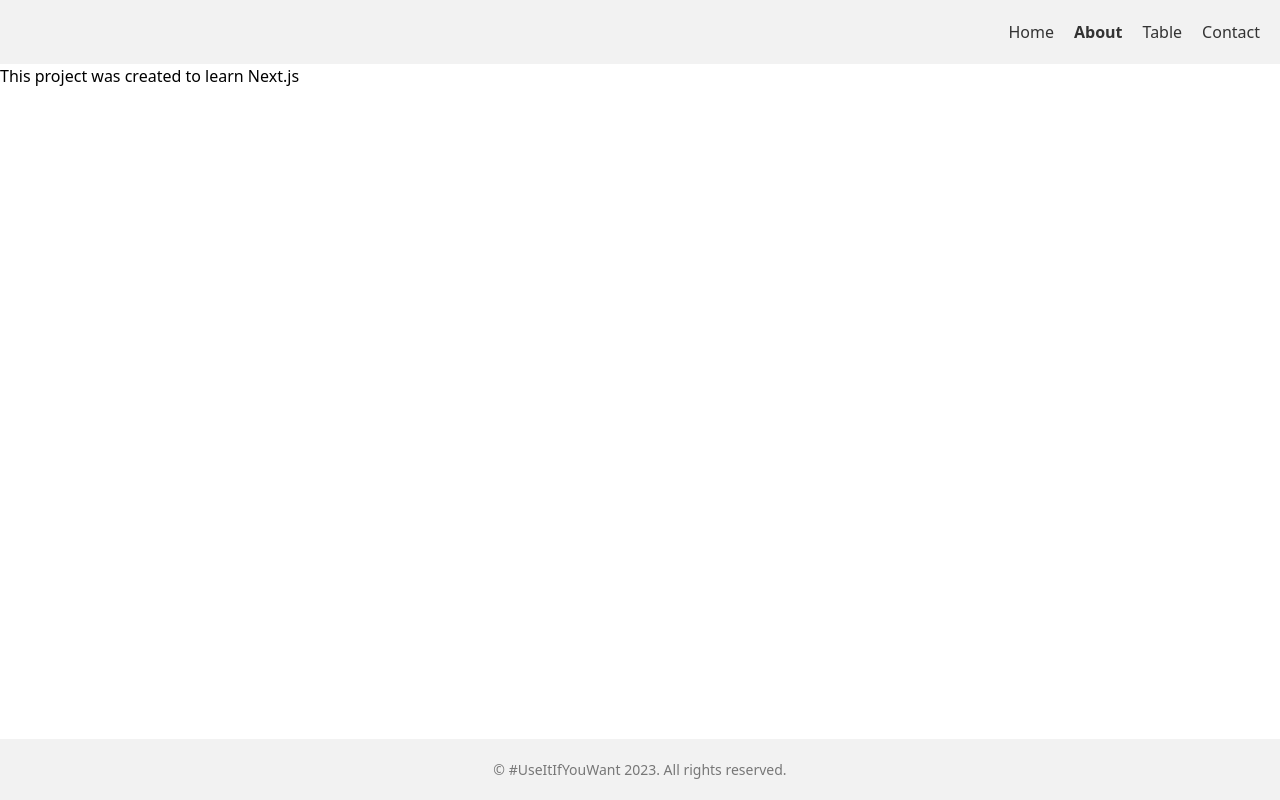
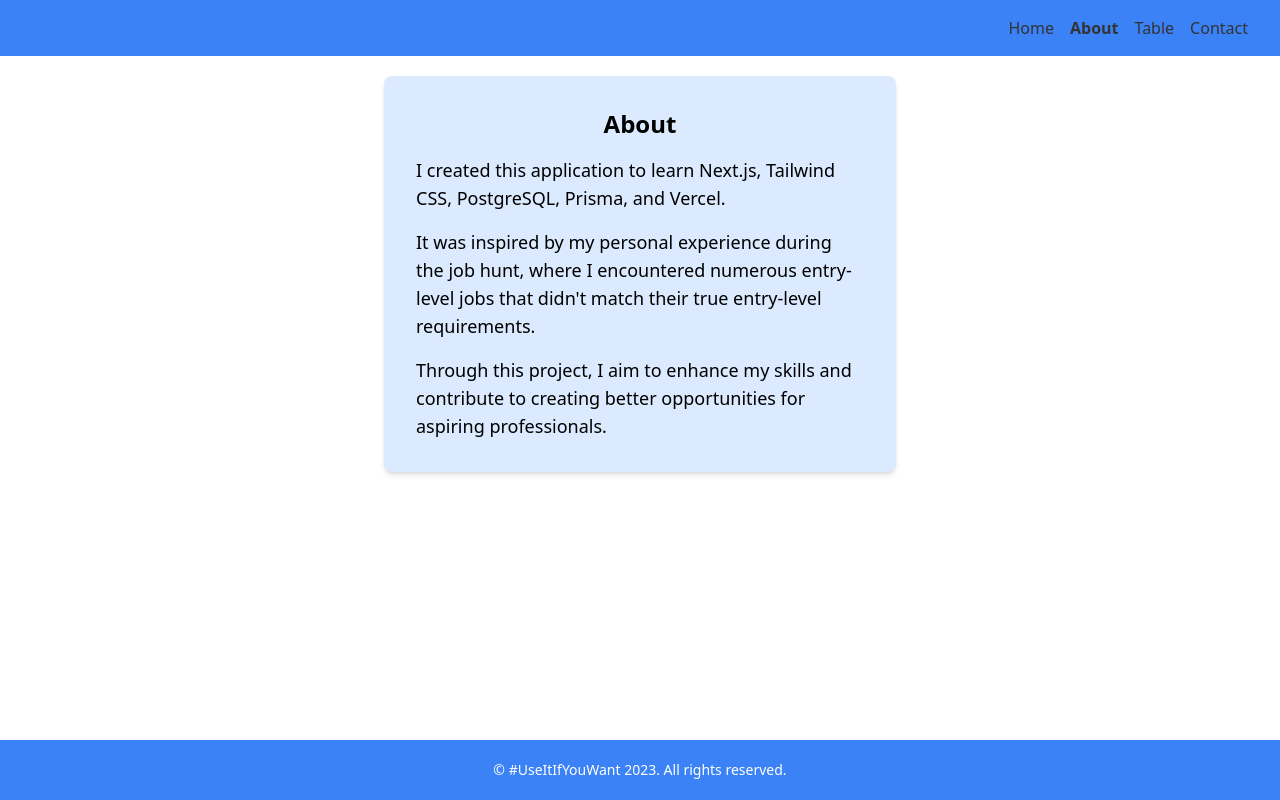
Before and after one commit to Pythonidaer/whats-next, a Next.js app: page /about in a window 1280 px wide. Built offline with nearby package versions, Linux system fonts and the light colour scheme.

Commit message:
styling form but I still have to figure out server vs client component so no refresh is needed manually

```diff
--- a/app/(screens)/about/page.js
+++ b/app/(screens)/about/page.js
@@ -1,7 +1,22 @@
 export default function About() {
   return (
     <main>
-      <p>This project was created to learn Next.js</p>
+      <div className='bg-blue-100 rounded-lg shadow-md p-6  lg:mx-auto sm:mx-4 max-w-lg md:bg-blue md:p-8 mt-5'>
+        <h2 className='text-2xl font-bold mb-4 text-center'>About</h2>
+        <p className='text-lg mb-4'>
+          I created this application to learn Next.js, Tailwind CSS, PostgreSQL,
+          Prisma, and Vercel.
+        </p>
+        <p className='text-lg mb-4'>
+          It was inspired by my personal experience during the job hunt, where I
+          encountered numerous entry-level jobs that didn't match their true
+          entry-level requirements.
+        </p>
+        <p className='text-lg'>
+          Through this project, I aim to enhance my skills and contribute to
+          creating better opportunities for aspiring professionals.
+        </p>
+      </div>
     </main>
   )
 }
--- a/app/(screens)/table/page.js
+++ b/app/(screens)/table/page.js
@@ -1,39 +1,49 @@
-// 'use client'
-// import { prisma } from '../../db.'
 import TableRow from '../../components/TableRows'
 import RefreshButton from '@/app/components/RefreshButton'
 
-// async function getPostings() {
-//   return prisma.posting.findMany()
-// }
-
 export const dynamic = 'force-dynamic'
 
-export default async function Page() {
-  // let postings = use(getPostings())
-  // const postings = await prisma.posting.findMany()
-  // const postings = await getPostings()
-
+export default function Page() {
   return (
     <main>
-      <RefreshButton />
       <div className='overflow-x-auto'>
-        <table className='min-w-full border-collapse'>
+        <table className='w-full md:w-4/5 md:mx-auto border-collapse'>
           <thead>
             <tr>
-              <th className='py-2 px-4 bg-gray-100 border-b'>Job Title</th>
-              <th className='py-2 px-4 bg-gray-100 border-b'>Company Name</th>
-              <th className='py-2 px-4 bg-gray-100 border-b'>
+              <td colSpan='6' className='py-4 px-4'>
+                <RefreshButton success={true} />
+              </td>
+            </tr>
+            <tr>
+              <th className='py-4 px-4 bg-blue-100 border-b whitespace-nowrap'>
+                Job Title
+              </th>
+              <th className='py-4 px-4 bg-blue-100 border-b whitespace-nowrap'>
+                Company Name
+              </th>
+              <th className='py-4 whitespace-nowrap px-4 bg-blue-100 border-b'>
                 Posted Experience Level
               </th>
-              <th className='py-2 px-4 bg-gray-100 border-b'>URL to Role</th>
-              <th className='py-2 px-4 bg-gray-100 border-b'>Posting Issue</th>
-              <th className='py-2 px-4 bg-gray-100 border-b'>
+              <th className='py-4 px-4 bg-blue-100 border-b whitespace-nowrap'>
+                URL to Role
+              </th>
+              <th className='py-4 px-4 bg-blue-100 border-b w-1/3 whitespace-nowrap min-w-[200px]'>
+                Posting Issue
+              </th>
+              <th className='py-4 px-4 bg-blue-100 border-b whitespace-nowrap'>
                 Contact On Listing?
               </th>
             </tr>
           </thead>
           <TableRow />
+          <tfoot>
+            <tr>
+              <td
+                colSpan='6'
+                className='py-4 px-4 text-center bg-blue-100   text-blue-500'
+              ></td>
+            </tr>
+          </tfoot>
         </table>
       </div>
     </main>
--- a/app/components/Footer.js
+++ b/app/components/Footer.js
@@ -3,9 +3,9 @@ import styles from '../styles/Footer.module.css'
 
 const Footer = () => {
   return (
-    <footer className={styles.footer}>
-      <div className={styles.footerContent}>
-        <p className={styles.footerText}>
+    <footer className={'bg-blue-500 py-5 mt-auto'}>
+      <div className={'flex justify-center items-center'}>
+        <p className={'text-sm text-white'}>
           &copy; #UseItIfYouWant 2023. All rights reserved.
         </p>
       </div>
--- a/app/components/Header.js
+++ b/app/components/Header.js
@@ -11,26 +11,35 @@ const Header = () => {
     return pathname === href ? styles.navLinkActive : styles.navLinkInactive
   }
   return (
-    <header className={styles.header}>
-      <nav className={styles.nav}>
-        <ul className={styles.navList}>
-          <li className={styles.navItem}>
-            <Link href='/' className={isCurrentPage('/')}>
+    <header className='bg-blue-500'>
+      <nav className='flex items-center justify-end py-4 px-8'>
+        <ul className='flex space-x-4'>
+          <li>
+            <Link href='/' className={`text-white ${isCurrentPage('/')}`}>
               Home
             </Link>
           </li>
-          <li className={styles.navItem}>
-            <Link href='/about' className={isCurrentPage('/about')}>
+          <li>
+            <Link
+              href='/about'
+              className={`text-white ${isCurrentPage('/about')}`}
+            >
               About
             </Link>
           </li>
-          <li className={styles.navItem}>
-            <Link className={isCurrentPage('/table')} href='/table'>
+          <li>
+            <Link
+              href='/table'
+              className={`text-white ${isCurrentPage('/table')}`}
+            >
               Table
             </Link>
           </li>
-          <li className={styles.navItem}>
-            <Link className={isCurrentPage('/contact')} href='/contact'>
+          <li>
+            <Link
+              href='/contact'
+              className={`text-white ${isCurrentPage('/contact')}`}
+            >
               Contact
             </Link>
           </li>
--- a/app/components/RefreshButton.js
+++ b/app/components/RefreshButton.js
@@ -1,8 +1,19 @@
 'use client'
-export default function RefreshButton() {
+import { FaSyncAlt } from 'react-icons/fa'
+
+export default function RefreshButton({ success }) {
   const handleRefresh = () => {
     window.location.reload()
   }
 
-  return <button onClick={handleRefresh}>Refresh</button>
+  return (
+    <div>
+      <button
+        onClick={handleRefresh}
+        className='rounded-full p-2 bg-blue-500 text-white'
+      >
+        <FaSyncAlt size={20} />
+      </button>
+    </div>
+  )
 }
--- a/app/components/TableRows.js
+++ b/app/components/TableRows.js
@@ -1,4 +1,3 @@
-'use server'
 import { prisma } from '../db.'
 
 async function getPostings() {
@@ -7,8 +6,6 @@ async function getPostings() {
 }
 
 export default async function Page() {
-  // let postings = use(getPostings())
-  // const postings = await prisma.posting.findMany()
   const postings = await getPostings()
 
   return (
--- a/app/contact/page.js
+++ b/app/contact/page.js
@@ -1,7 +1,38 @@
-export default function About() {
+import { FaGithub, FaLinkedin, FaEnvelope } from 'react-icons/fa'
+
+export default function Contact() {
   return (
     <main>
-      <p>LinkedIn, GitHub, Gmail</p>
+      <div className='bg-blue-100 rounded-lg shadow-md p-6 lg:mx-auto sm:mx-4 max-w-lg md:bg-blue md:p-8 mt-5'>
+        <h2 className='text-2xl font-bold mb-4 text-center'>Contact</h2>
+        <div className='flex flex-col items-center text-white'>
+          <a
+            href='https://github.com/pythonidaer'
+            target='_blank'
+            rel='noopener noreferrer'
+            className='rounded btn-blue w-48 flex items-center justify-center mb-4 hover:shadow-md bg-blue-500 py-2'
+          >
+            <FaGithub className='mr-2' />
+            GitHub
+          </a>
+          <a
+            href='https://linkedin.com/in/jonamichahammo'
+            target='_blank'
+            rel='noopener noreferrer'
+            className='rounded btn-blue w-48 flex items-center justify-center mb-4 hover:shadow-md bg-blue-500 py-2'
+          >
+            <FaLinkedin className='mr-2' />
+            LinkedIn
+          </a>
+          <a
+            href='mailto:codefolio.work@gmail.com'
+            className='rounded btn-blue w-48 flex items-center justify-center hover:shadow-md bg-blue-500 py-2'
+          >
+            <FaEnvelope className='mr-2' />
+            Gmail
+          </a>
+        </div>
+      </div>
     </main>
   )
 }
--- a/app/page.js
+++ b/app/page.js
@@ -30,6 +30,7 @@ async function createPosting(data) {
       break
   }
 
+  try {
     await prisma.posting.create({
       data: {
         title,
@@ -40,15 +41,23 @@ async function createPosting(data) {
         contact,
       },
     })
-
+  } catch (error) {
+    console.error(error)
+  }
   await redirect('/table')
 }
 
 export default async function Page() {
   return (
     <main className={styles.main}>
-      <p>Submit a Job Posting you took Issue With</p>
-      <form action={createPosting} className={styles.formContainer}>
+      <p className='text-center font-bold text-lg mt-8 mb-4'>
+        Submit a Job Posting you took Issue With
+      </p>
+
+      <form
+        action={createPosting}
+        className={`bg-blue-100 p-4 rounded-lg ${styles.formContainer} `}
+      >
         <label className={styles.label} htmlFor='title'>
           Name of Role:
         </label>
@@ -64,7 +73,7 @@ export default async function Page() {
           Name of Employer:
         </label>
         <input
-          className={styles.inputField}
+          className={` ${styles.inputField}`}
           type='text'
           id='company'
           name='company'
@@ -105,7 +114,7 @@ export default async function Page() {
         ></textarea>
 
         <label className={styles.label}>Job Listing Contact:</label>
-        <div>
+        <div className='flex items-center'>
           <input
             className={styles.radioButton}
             type='radio'
@@ -114,11 +123,11 @@ export default async function Page() {
             value='Yes'
             required
           />
-          <label className={styles.label} htmlFor='yes'>
+          <label className={styles.label} htmlFor='Yes'>
             Yes
           </label>
         </div>
-        <div>
+        <div className='flex items-center'>
           <input
             className={styles.radioButton}
             type='radio'
@@ -131,8 +140,10 @@ export default async function Page() {
             No
           </label>
         </div>
-
-        <button className={styles.submitButton} type='submit'>
+        <button
+          className='bg-blue-500 hover:bg-blue-700 text-white font-bold py-2 px-4 rounded w-full'
+          type='submit'
+        >
           Submit
         </button>
       </form>
--- a/app/page.module.css
+++ b/app/page.module.css
@@ -1,6 +1,6 @@
 .formContainer {
   max-width: 500px;
-  margin: 0 auto;
+  margin: 0 auto 2rem;
   padding: 20px;
   border: 1px solid #ccc;
   border-radius: 5px;
@@ -19,6 +19,7 @@
   border: 1px solid #ccc;
   border-radius: 5px;
   box-sizing: border-box;
+  background: rgb(240, 240, 240);
 }
 
 .textarea {
--- a/app/styles/Footer.module.css
+++ b/app/styles/Footer.module.css
@@ -1,5 +1,4 @@
 .footer {
-  background-color: #f2f2f2;
   padding: 20px 0;
   width: 100%;
   margin-top: auto;
--- a/package.json
+++ b/package.json
@@ -15,6 +15,7 @@
     "next": "^13.4.7",
     "react": "^18.2.0",
     "react-dom": "^18.2.0",
+    "react-icons": "^4.10.1",
     "react-query": "^3.39.3"
   },
   "devDependencies": {
```
Also changed, not shown: 1 other file (tests, documents, lock files or other folders). Lines whose indentation alone changed are shown as unchanged.
